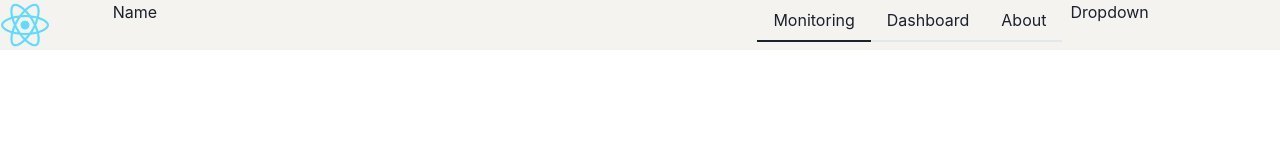
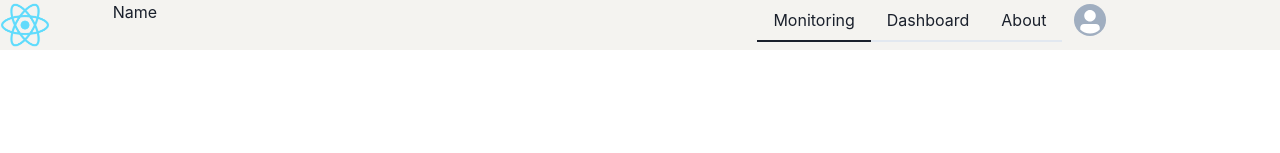
Before and after one commit to mikoMaz/monitoring-via-push-messages, a React (Create React App) app in the folder src/main/webclient/: page / in a window 1280 px wide. Shown: the top 153 px of the page. Built offline with nearby package versions, Linux system fonts and the light colour scheme.

Commit message:
profile icon

```diff
--- a/src/main/webclient/src/components/layout/navbar/components/user-dropdown/user-dropdown.tsx
+++ b/src/main/webclient/src/components/layout/navbar/components/user-dropdown/user-dropdown.tsx
@@ -1,3 +1,6 @@
-export const UserDropdown = () => {
-  return <>Dropdown</>;
+import { Avatar, IconButton } from "@chakra-ui/react";
+import { IUIProps } from "../../../../app-main/app-main";
+
+export const UserDropdown = ({...ui}: IUIProps) => {
+  return (<IconButton icon={<Avatar size="sm"/>} aria-label={"Profile"} colorScheme={ui.colors.accent}/>);
 };
--- a/src/main/webclient/src/components/layout/navbar/navbar.tsx
+++ b/src/main/webclient/src/components/layout/navbar/navbar.tsx
@@ -20,7 +20,7 @@ export const Navbar = ({...ui}: IUIProps) => {
         <NavigationButtons {...ui}/>
       </GridItem>
       <GridItem>
-        <UserDropdown />
+        <UserDropdown {...ui}/>
       </GridItem>
     </Grid>
   );
```
